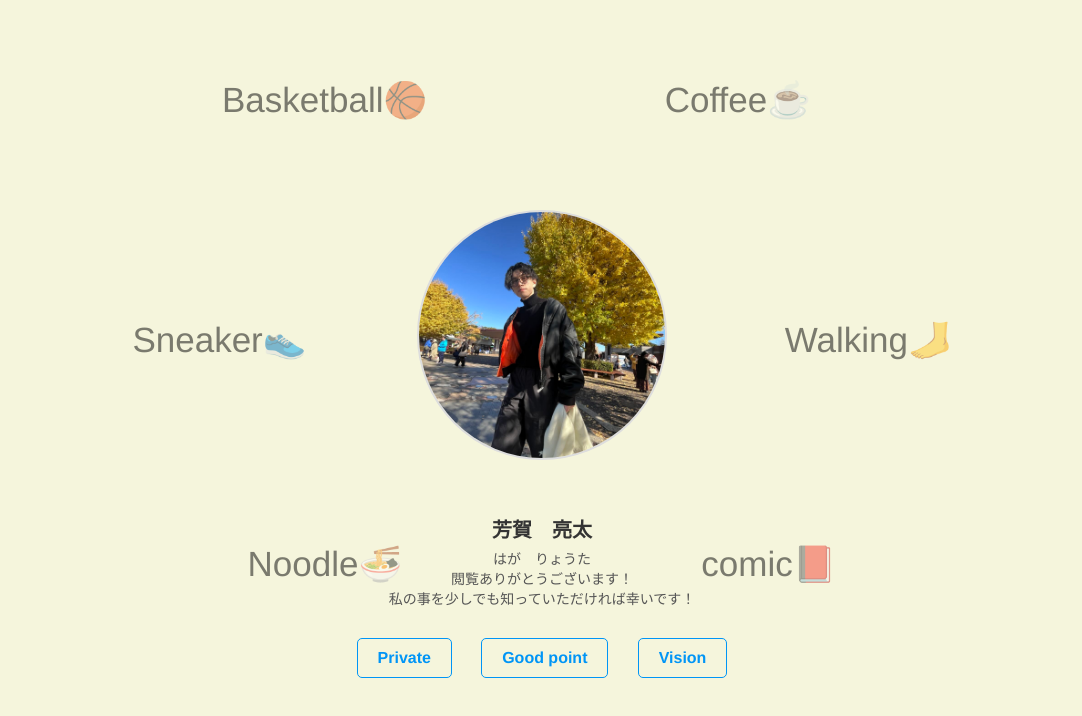
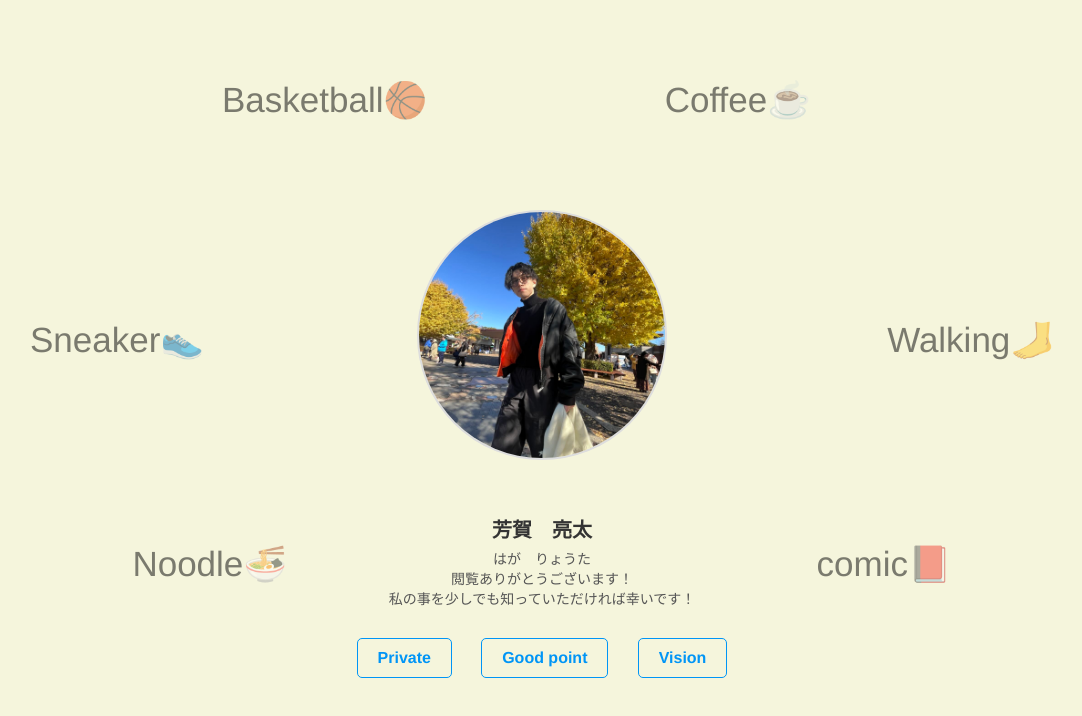
Before and after one commit to hagaryota-commits/my-html, a plain HTML site: page index.html in a window 1280 px wide. Shown: the whole page, without its empty margins (98-1180 px from the left). Drawn offline with Linux system fonts and the light colour scheme.

Commit message:
index add

```diff
--- a/index.html
+++ b/index.html
@@ -57,12 +57,12 @@
   </main>
 
   <div class="text-container">
-    <span class="text" style="left: 18%; top: 40%; animation-delay: 0s;">Sneaker👟</span>
-    <span class="text" style="right: 27%; top: 68%; animation-delay: 1;">comic📕</span>
+    <span class="text" style="left: 10%; top: 40%; animation-delay: 0s;">Sneaker👟</span>
+    <span class="text" style="right: 18%; top: 68%; animation-delay: 1;">comic📕</span>
     <span class="text" style="right: 29%; top: 10%; animation-delay: 1;">Coffee☕️</span>
-    <span class="text" style="left: 27%; top: 68%; animation-delay: 1.5s;">Noodle🍜</span>
+    <span class="text" style="left: 18%; top: 68%; animation-delay: 1.5s;">Noodle🍜</span>
     <span class="text" style="left: 25%; top: 10%; animation-delay: 1.5s;">Basketball🏀</span>
-    <span class="text" style="right: 18%; top: 40%; animation-delay: 1.5s;">Walking🦶</span>
+    <span class="text" style="right: 10%; top: 40%; animation-delay: 1.5s;">Walking🦶</span>
   </div>
 
   <nav class="nav-links">
```
